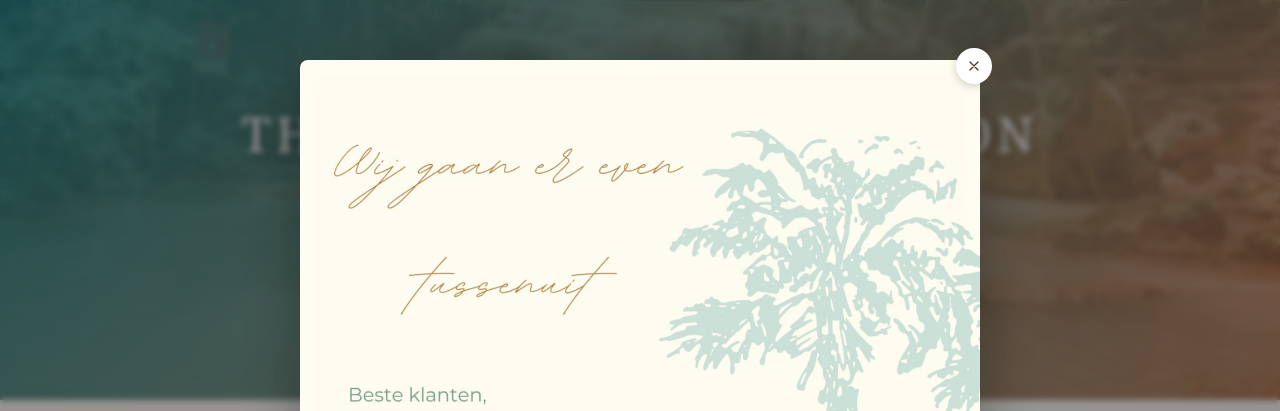
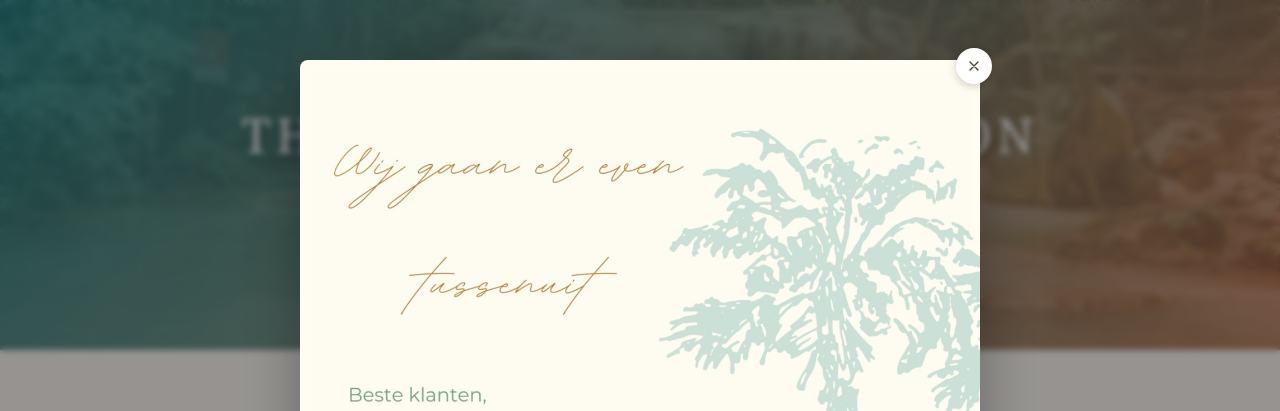
Before and after one commit to website-the-palmtree-collection/website-the-palmtree-collection.github.io, a plain HTML site: page docs/index.html in a window 1280 px wide. Shown: the top 411 px of the page. Drawn offline with Linux system fonts and the light colour scheme.

Commit message:
Removed coming soon banner

```diff
--- a/docs/index.html
+++ b/docs/index.html
@@ -19,9 +19,9 @@
         }
 
         .hero {
-            min-height: 50vh;
+            min-height: calc(50vh - 50px);
             background: linear-gradient(135deg, rgba(45, 139, 143, 0.85) 0%, rgba(193, 120, 84, 0.75) 100%),
-                        url('images/vibe16.jpg') center 45% / cover no-repeat;
+                        url('images/vibe16.jpg') center 40% / cover no-repeat;
             display: flex;
             align-items: center;
             justify-content: center;
@@ -728,7 +728,6 @@
         <div class="hero-content">
             <h1>THE PALMTREE COLLECTION</h1>
             <p class="hero-subtitle">Boutique family travel, met hart en ziel</p>
-            <div class="coming-soon-badge">Website binnenkort Live</div>
         </div>
     </div>
 
```
